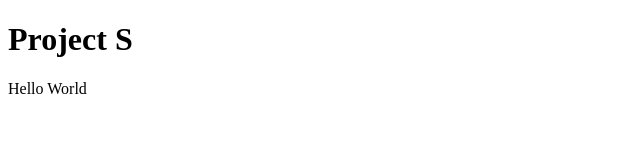
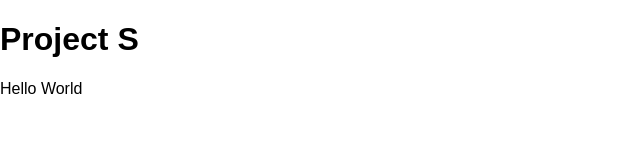
Before and after one commit to simonkrogh10/project-s, a plain HTML site: page index.html in a window 1280 px wide. Shown: the full height of the page, 0-640 px from the left. Drawn offline with Linux system fonts and the light colour scheme.

Commit message:
style.css has been created

```diff
--- a/index.html
+++ b/index.html
@@ -5,6 +5,7 @@
     <meta charset="UTF-8">
     <meta name="viewport" content="width=device-width, initial-scale=1.0">
     <title>Document</title>
+    <link rel="stylesheet" href="style.css">
 </head>
 
 <body>
--- /dev/null
+++ b/style.css
@@ -0,0 +1,7 @@
+html, body{
+    margin: 0
+}
+
+html{
+    font-family: sans-serif;
+}
```
